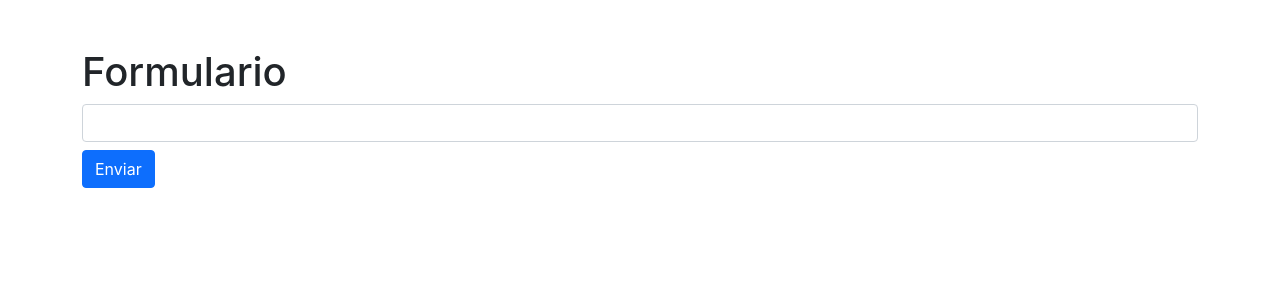
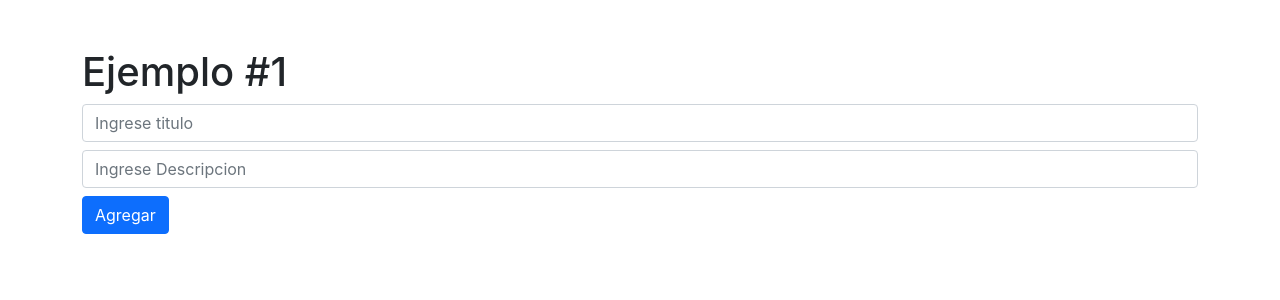
Before and after one commit to F-DV/Aprendiendo-React, a React (Create React App) app: page / in a window 1280 px wide. Shown: the top 300 px of the page. Built offline with nearby package versions, Linux system fonts and the light colour scheme.

Commit message:
Se termina practica de video 5.capturamos datos de inputs, los imprimimos, validamos que el campo no este vacio a la hora de presionar el boton agregar

```diff
--- a/src/App.js
+++ b/src/App.js
@@ -4,12 +4,14 @@ import React from 'react';
 //import Lista from './components/Lista';
 //import Formulario from './components/Formulario';
 import FormHook from './components/FormHook';
+import EjemploUno from './components/EjemploUno';
 
 function App() {
   return (
     //ClassName para ingresar elementos Boostrap css, mt-5 : magin top,
     <div className="container mt-5">
-      <FormHook/>
+      {/*<FormHook/>*/}
+      <EjemploUno/>
     </div>
   );
 }
--- /dev/null
+++ b/src/components/EjemploUno.js
@@ -0,0 +1,79 @@
+import React, {Fragment, useState} from 'react';
+
+import { useForm } from "react-hook-form";
+
+
+/*
+    1)Importamos libreria
+
+*/
+const onSubmit = (data,e) => {
+
+    console.log(data)
+}
+
+
+const Ejemplouno = () => {
+
+      const { register, handleSubmit, watch, formState: { errors } } = useForm();
+     // const {register, errors, handleSubmit} = useForm();                             ya no funciona esta forma de llamar const
+
+    const [Entradas, setEntradas] = useState([])
+
+    const onSubmit =(data, e) =>{
+        console.log(data);
+        setEntradas([
+            ...Entradas,
+            data
+        ])
+        e.target.reset();
+    }
+
+     return (
+        <Fragment>
+            <h1>Ejemplo #1</h1>
+
+            <form onSubmit={handleSubmit(onSubmit)}>
+                <input
+                    name="titulo"
+                    placeHolder="Ingrese titulo"
+                    className="form-control my-2"
+                    {...register("titulo", {
+                        required: {value: true, message: 'Campo obligatorio'},
+                        minLength: {value: 2, message: 'Título erróneo'}
+    })}
+                ></input>
+                {errors.titulo &&
+                <span className='text-danger text-small d-block mb-2'>{errors.titulo.message}</span>
+                }
+
+                <input
+                    name="descripcion"
+                    placeHolder="Ingrese Descripcion"
+                    className="form-control my-2"
+                    {...register("descripcion", {
+                        required: {value: true, message: 'Campo obligatorio'},
+                        minLength: {value: 2, message: 'Título erróneo'}
+                    })}
+
+                ></input>
+
+                {errors.descripcion &&
+                <span className='text-danger text-small d-block mb-2'>{errors.descripcion.message}</span>
+                }
+
+                <button className='btn btn-primary'>Agregar</button>
+            </form>
+
+            <ul>
+                {
+                    Entradas.map(item =>
+                        <li>{item.titulo} - {item.descripcion}</li>
+                        )
+                }
+            </ul>
+        </Fragment>
+     );
+}
+
+export default Ejemplouno;
--- a/src/components/FormHook.js
+++ b/src/components/FormHook.js
@@ -12,7 +12,7 @@ import { useForm } from 'react-hook-form'
 
 const FormHook = () => {
 
-    const {register, errors, handleSubmit} = useForm();
+const {register, errors, handleSubmit} = useForm();
 
     //cada vez que presionemos el boton leemos todos los inputs
     const onSubmit =(data,e) => {
@@ -30,7 +30,8 @@ const FormHook = () => {
 
                     {...register("titulo", { required: true })}
                 />
-           {/* {errors.exampleRequired && <span>This field is required</span>}   Este campo no quiere funcionar, Consultarlo*/  }
+
+            {/*{errors.exampleRequired && <span>This field is required</span>}*/}
                 <button className='btn btn-primary'>Enviar</button>
             </form>
         </Fragment>
```
